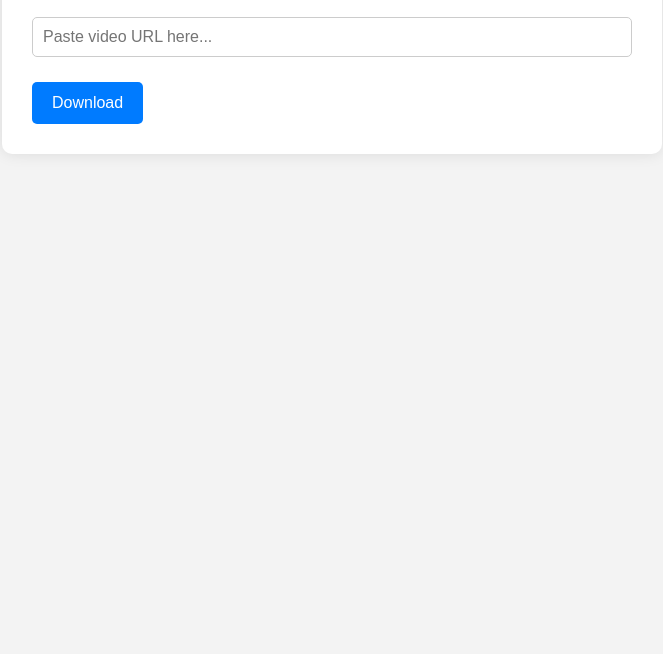
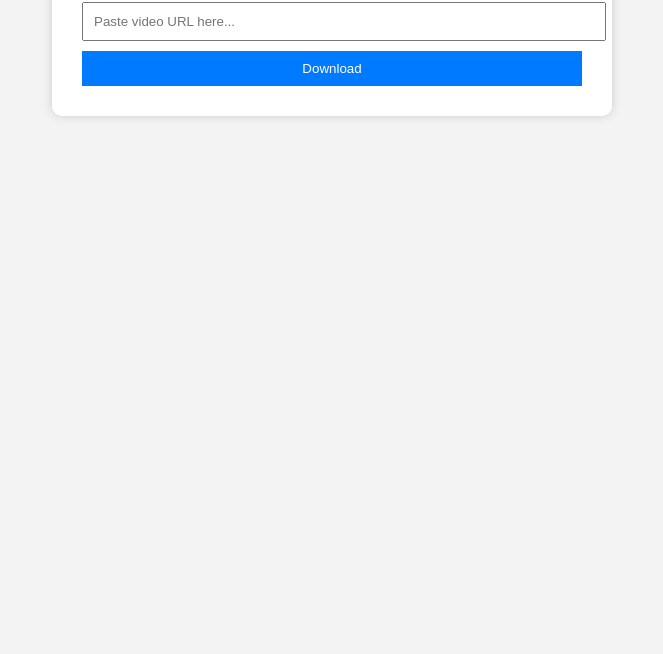
Before and after one commit to RG-Studios/video-downloader, a plain HTML site: page index.html in a window 1280 px wide. Shown: the part 146-800 px from the top of the page, without its empty margins (308-971 px from the left). Drawn offline with Linux system fonts and the light colour scheme.

Commit message:
style.css

```diff
--- a/style.css
+++ b/style.css
@@ -1,78 +1,29 @@
 body {
-  font-family: Arial, sans-serif;
+  font-family: sans-serif;
   background: #f3f3f3;
-  margin: 0;
-  padding: 0;
+  padding: 20px;
 }
 
 .container {
-  max-width: 600px;
-  margin: 50px auto;
+  max-width: 500px;
+  margin: auto;
   background: #fff;
   padding: 30px;
   border-radius: 10px;
-  box-shadow: 0 0 15px rgba(0,0,0,0.1);
+  box-shadow: 0 0 10px #ccc;
 }
 
-h1 {
-  text-align: center;
-  margin-bottom: 20px;
-}
-
-.platforms {
-  text-align: center;
-  margin-bottom: 20px;
-}
-
-.platforms img {
-  width: 50px;
-  margin: 0 10px;
-  cursor: pointer;
-  transition: transform 0.2s;
-}
-
-.platforms img:hover {
-  transform: scale(1.1);
-}
-
-input[type="text"] {
+input, select, button {
   width: 100%;
   padding: 10px;
-  font-size: 1rem;
-  margin-bottom: 15px;
-  border: 1px solid #ccc;
-  border-radius: 5px;
+  margin-top: 10px;
 }
 
 button {
-  padding: 12px 20px;
-  font-size: 1rem;
   background: #007bff;
-  color: #fff;
+  color: white;
   border: none;
-  margin-top: 10px;
-  border-radius: 5px;
   cursor: pointer;
-}
-
-button:hover {
-  background: #0056b3;
-}
-
-#options {
-  margin-top: 20px;
-}
-
-label {
-  display: block;
-  margin: 10px 0;
-}
-
-select, input {
-  padding: 8px;
-  margin-top: 5px;
-  width: 100%;
-  box-sizing: border-box;
 }
 
 .hidden {
```
